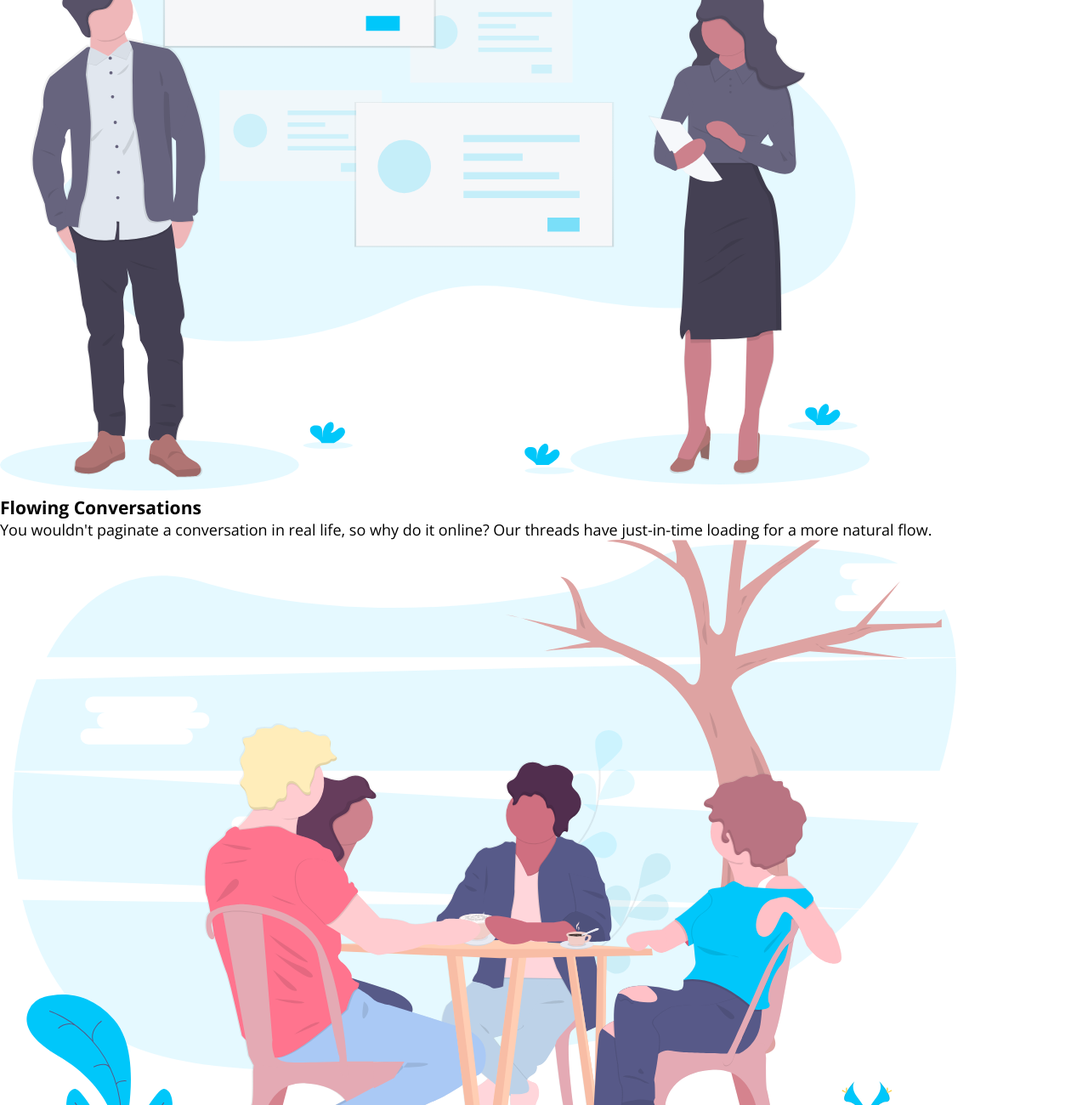
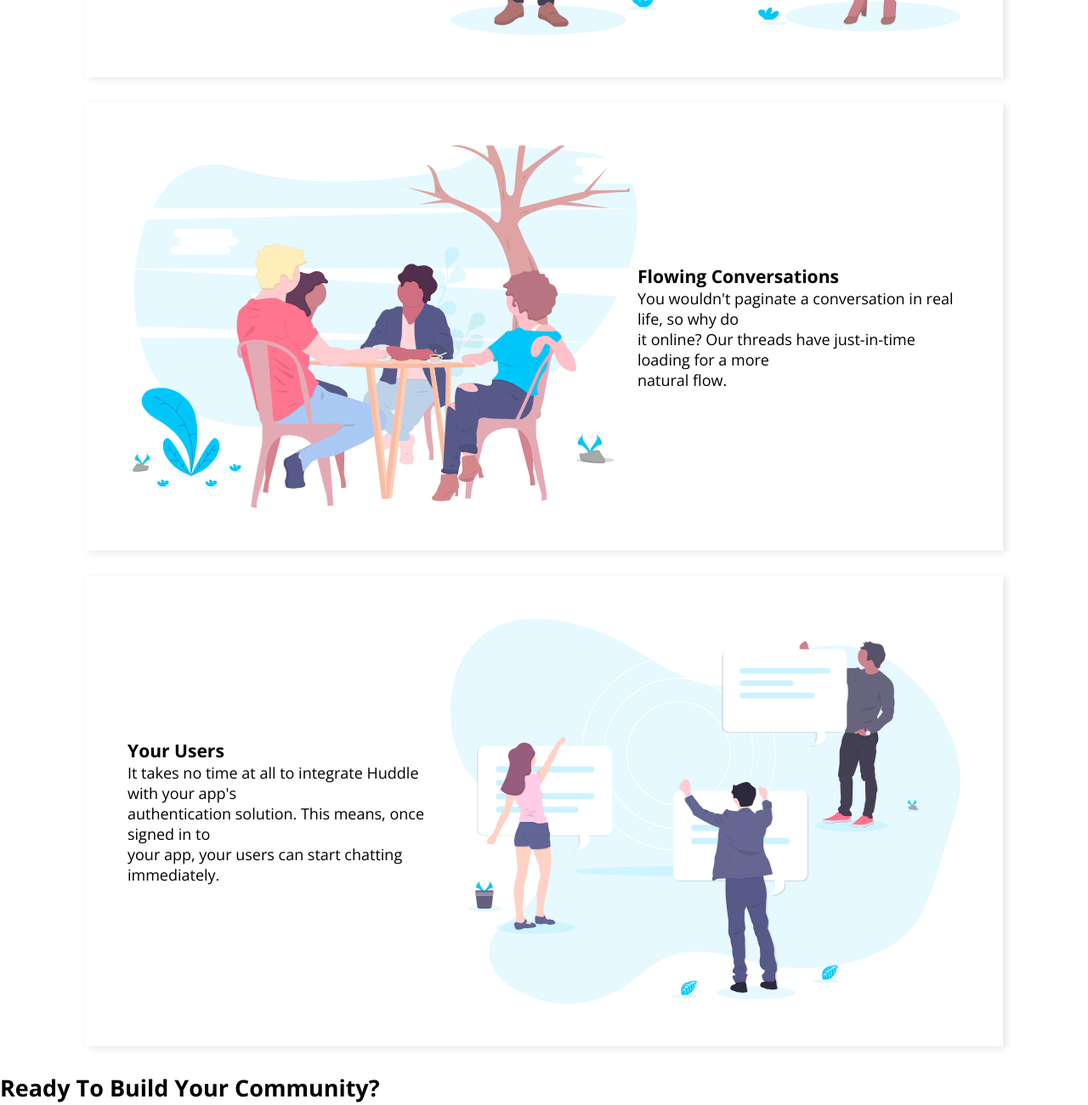
Before and after one commit to edbronson/huddleLandingPage, a plain HTML site: page index.html in a window 1280 px wide. Shown: the part 1320-2620 px from the top of the page at 85% size. Drawn offline with nearby package versions, Linux system fonts and the light colour scheme.

Commit message:
sessão de caixas do site

```diff
--- a/index.html
+++ b/index.html
@@ -30,26 +30,34 @@
   </header>
 <!-- seção de caixas -->
       <main class="caixa">
+
         <div class="caixa__1">
-          <h3>Grow Together</h3>
-          <p>Generate meaningful discussions with your audience and build a strong, loyal community.
-            Think of the insightful conversations you miss out on with a feedback form. </p>
-          <img src="./images/illustration-grow-together.svg" alt="">
+          <div class="caixa__texto1">
+            <h3>Grow Together</h3>
+            <p>Generate meaningful discussions with your audience and <br>build a strong, loyal community.
+              Think of the insightful<br> conversations you miss out on with a feedback form. </p>
+          </div>
+          <img class="caixa__img-1" src="./images/illustration-grow-together.svg" alt="">
         </div>
 
         <div class="caixa__2">
-          <h3>Flowing Conversations</h3>
-          <p>You wouldn't paginate a conversation in real life, so why do it online? Our threads
-            have just-in-time loading for a more natural flow.</p>
-          <img src="./images/illustration-flowing-conversation.svg" alt="">
+          <img class="caixa__img-2" src="./images/illustration-flowing-conversation.svg" alt="">
+          <div class="caixa__texto2">
+            <h3>Flowing Conversations</h3>
+            <p>You wouldn't paginate a conversation in real life, so why do <br> it online? Our threads
+              have just-in-time loading for a more<br> natural flow.</p>
+          </div>
         </div>
 
         <div class="caixa__3">
+          <div class="caixa__texto3">
           <h3>Your Users</h3>
-          <p>It takes no time at all to integrate Huddle with your app's authentication solution.
-            This means, once signed in to your app, your users can start chatting immediately.</p>
-          <img src="./images/illustration-your-users.svg" alt="">
+          <p>It takes no time at all to integrate Huddle with your app's<br> authentication solution.
+            This means, once signed in to<br> your app, your users can start chatting immediately.</p>
+          </div>
+          <img class="caixa__img-3" src="./images/illustration-your-users.svg" alt="">
         </div>
+
       </main>
 <!-- seção caixa sobreposta ao rodapé -->
       <main class="caixaSobreposta">
--- a/style.css
+++ b/style.css
@@ -33,12 +33,13 @@ header{
 }
 
 .cabecalho__btn-1 {
-    padding: 10px 55px 10px 55px;
+    padding: 10px 45px 10px 45px;
     background-color: #fff;
     border: none;
     box-shadow: 4px 2px 0.4em rgba(0, 0, 0, 0.1);
     border-radius: 20px;
     font-family: 'Poppins', sans-serif;
+    cursor: pointer;
 }
 
 .cabecalho__conteudo {
@@ -67,14 +68,68 @@ header{
     box-shadow: 4px 2px 0.4em rgba(0, 0, 0, 0.1);
     border-radius: 20px;
     font-family: 'Poppins', sans-serif;
+    cursor: pointer;
 }
 
 .cabecalho__mockup {
     margin-top: 90px;
-    max-width:900px;
-    max-height 850px;
+    max-width:500px;
+    max-height: 450px;
     width: auto;
     height: auto;
 }
 
 /*seção de caixas -------------------------------------------------------------------------*/
+
+.caixa {
+    margin-top: 100px;
+}
+
+.caixa__1 {
+    margin: 30px 100px 30px 100px;
+    display: flex;
+    justify-content: space-around;
+    align-items: center;
+    padding: 50px;
+    box-shadow: 4px 2px 0.5em rgba(0, 0, 0, 0.1);
+
+}
+
+.caixa__img-1 {
+    max-width:600px;
+    max-height: 550px;
+    width: auto;
+    height: auto;
+}
+
+.caixa__2 {
+    margin: 30px 100px 30px 100px;
+    display: flex;
+    justify-content: space-around;
+    align-items: center;
+    padding: 50px;
+    box-shadow: 4px 2px 0.5em rgba(0, 0, 0, 0.1);
+}
+
+.caixa__img-2 {
+    max-width:600px;
+    max-height: 550px;
+    width: auto;
+    height: auto;
+}
+
+.caixa__3 {
+    margin: 30px 100px 30px 100px;
+    display: flex;
+    justify-content: space-around;
+    align-items: center;
+    padding: 50px;
+    box-shadow: 4px 2px 0.5em rgba(0, 0, 0, 0.1);
+}
+
+.caixa__img-3 {
+    max-width:600px;
+    max-height: 550px;
+    width: auto;
+    height: auto;
+}
```
